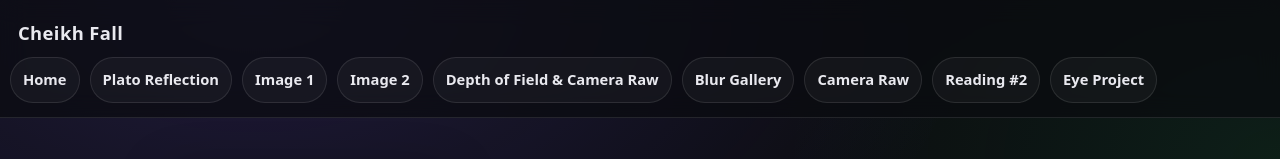
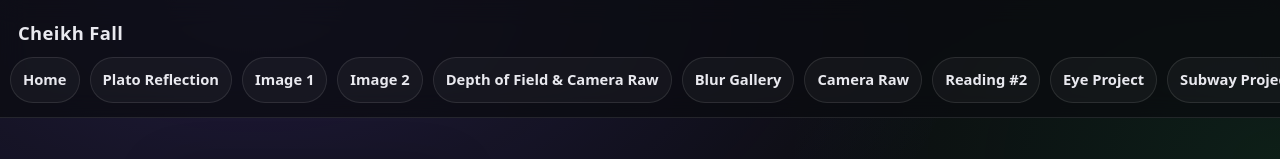
Before and after one commit to CheikhFall1/medpl150-class-website, a plain HTML site: page index.html in a window 1280 px wide. Shown: the top 159 px of the page. Drawn offline with Linux system fonts and the light colour scheme.

Commit message:
Add link to Subway Project in navigation

```diff
--- a/index.html
+++ b/index.html
@@ -19,6 +19,7 @@
         <a href="cameraraw.html">Camera Raw</a>
         <a href="reading2.html">Reading #2</a>
         <a href="eye.html">Eye Project</a>
+        <a href="subway.html">Subway Project</a>
     </nav>
 </header>
 
```
